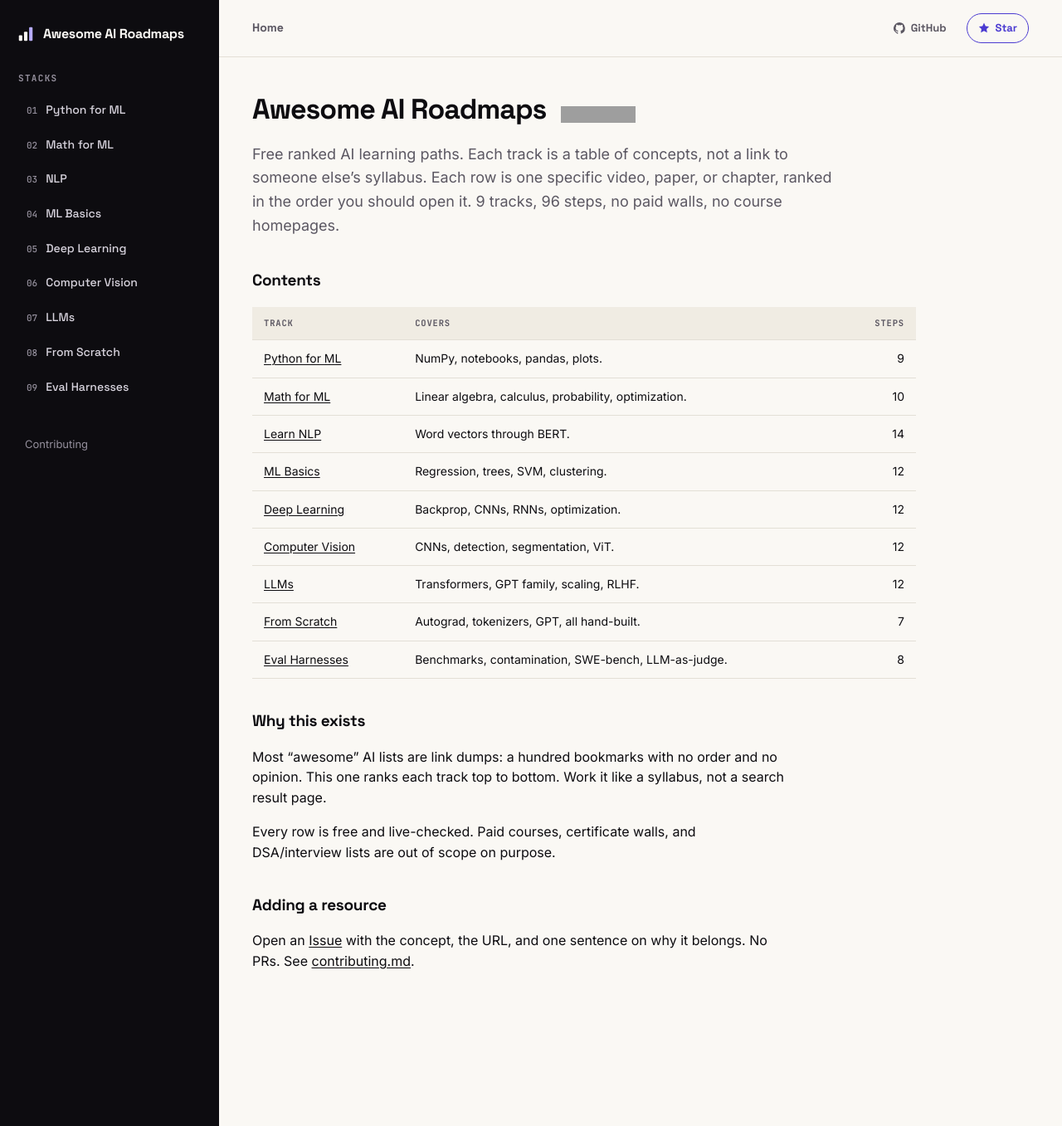
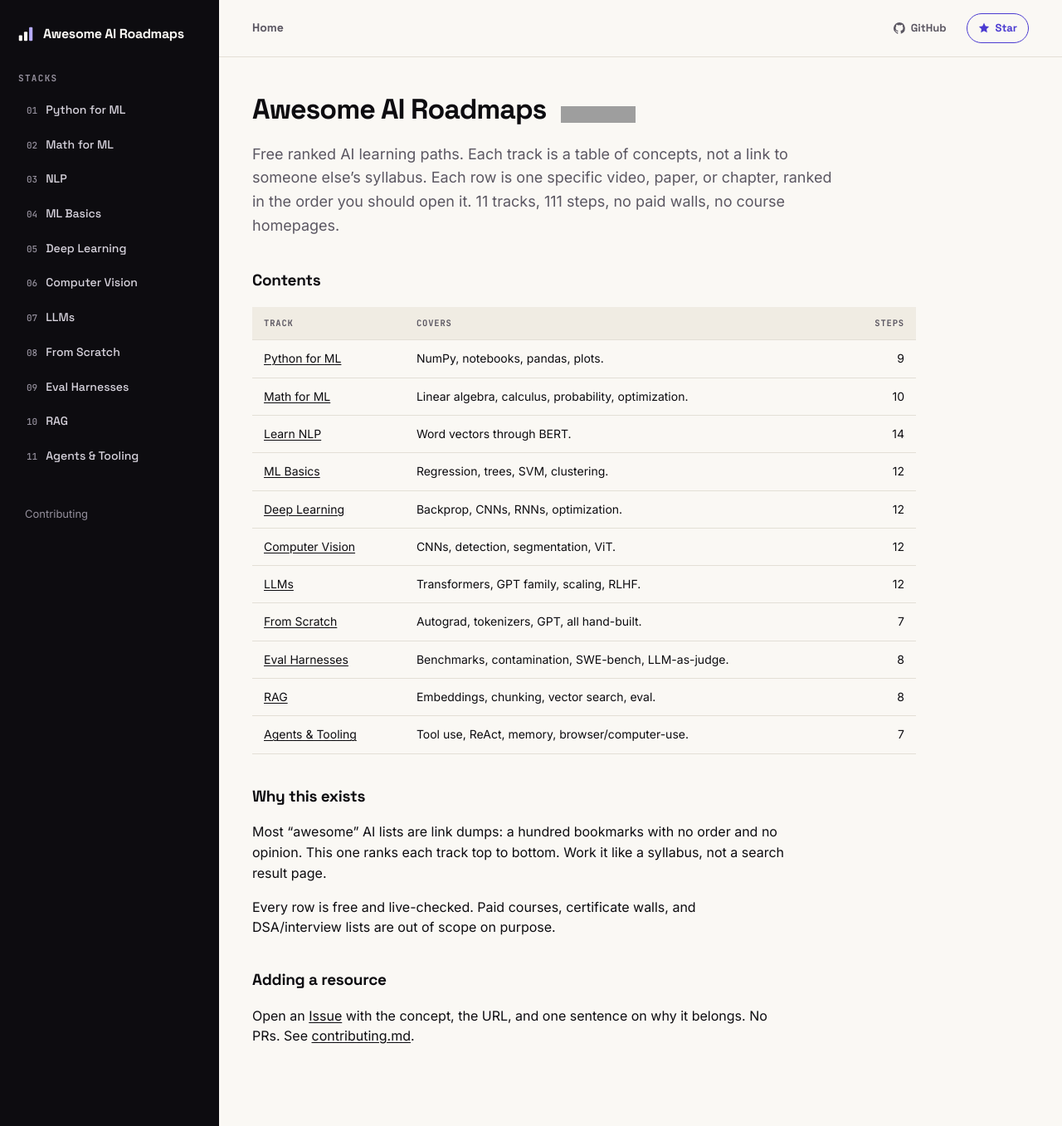
Before and after one commit to GruheshKurra/awesome-ai-roadmaps, a Jekyll site: the page built from README.md, in a window 1280 px wide and 1357 px high. Shown: the whole window at 83% size. Built offline with Jekyll 4.4.1, drawn with Linux system fonts in a browser that asks for light colours; our own code applies the rules of GitHub Pages for plain Markdown files; grey boxes are pictures that could not be loaded.

Commit message:
Add RAG and Agents & Tooling tracks
RAG: what RAG is, the original paper, embeddings, chunking strategy,
vector indexes/ANN search, building a pipeline from scratch, and
evaluating without ground truth (Ragas).

Agents & Tooling: the agent-loop concept, ReAct, building a ReAct
agent and a function-calling agent from scratch, long-term memory
(MemGPT), browser agents, and computer-use agents.

Every link fetched and confirmed live before inclusion.

```diff
--- a/README.md
+++ b/README.md
@@ -1,6 +1,6 @@
 # Awesome AI Roadmaps [![Awesome](https://awesome.re/badge.svg)](https://awesome.re)
 
-Free ranked AI learning paths. Each track is a table of concepts, not a link to someone else's syllabus. Each row is one specific video, paper, or chapter, ranked in the order you should open it. 9 tracks, 96 steps, no paid walls, no course homepages.
+Free ranked AI learning paths. Each track is a table of concepts, not a link to someone else's syllabus. Each row is one specific video, paper, or chapter, ranked in the order you should open it. 11 tracks, 111 steps, no paid walls, no course homepages.
 
 ## Contents
 
@@ -15,6 +15,8 @@ Free ranked AI learning paths. Each track is a table of concepts, not a link to
 | [LLMs](tracks/llms/) | Transformers, GPT family, scaling, RLHF. | 12 |
 | [From Scratch](tracks/from-scratch/) | Autograd, tokenizers, GPT, all hand-built. | 7 |
 | [Eval Harnesses](tracks/eval-harnesses/) | Benchmarks, contamination, SWE-bench, LLM-as-judge. | 8 |
+| [RAG](tracks/rag/) | Embeddings, chunking, vector search, eval. | 8 |
+| [Agents & Tooling](tracks/agents-tooling/) | Tool use, ReAct, memory, browser/computer-use. | 7 |
 
 ## Why this exists
 
--- a/_config.yml
+++ b/_config.yml
@@ -64,6 +64,10 @@ track_nav:
     label: From Scratch
   - slug: eval-harnesses
     label: Eval Harnesses
+  - slug: rag
+    label: RAG
+  - slug: agents-tooling
+    label: Agents & Tooling
 
 exclude:
   - LICENSE
```
Also changed, not shown: tracks/agents-tooling/README.md (added, +19 -0 lines), tracks/rag/README.md (added, +20 -0 lines), 1 other file.
